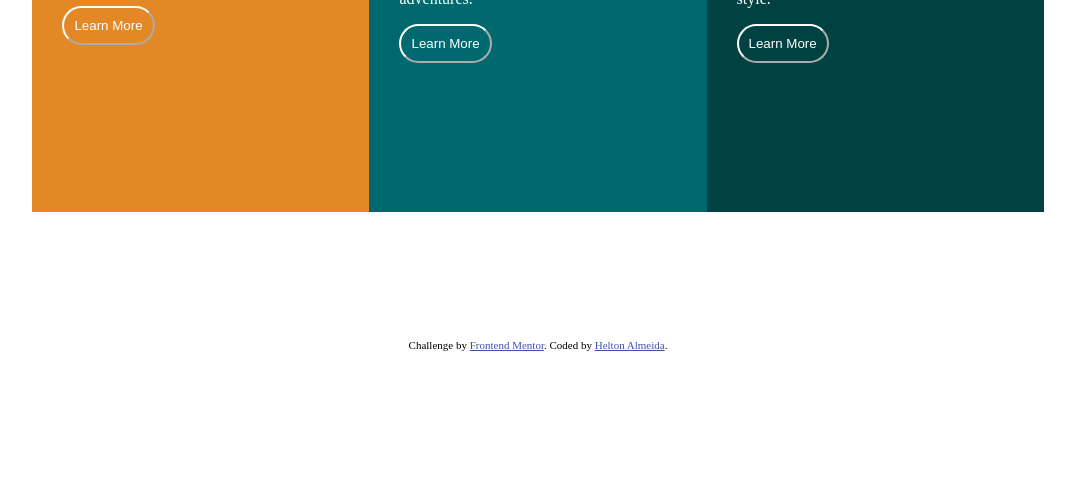
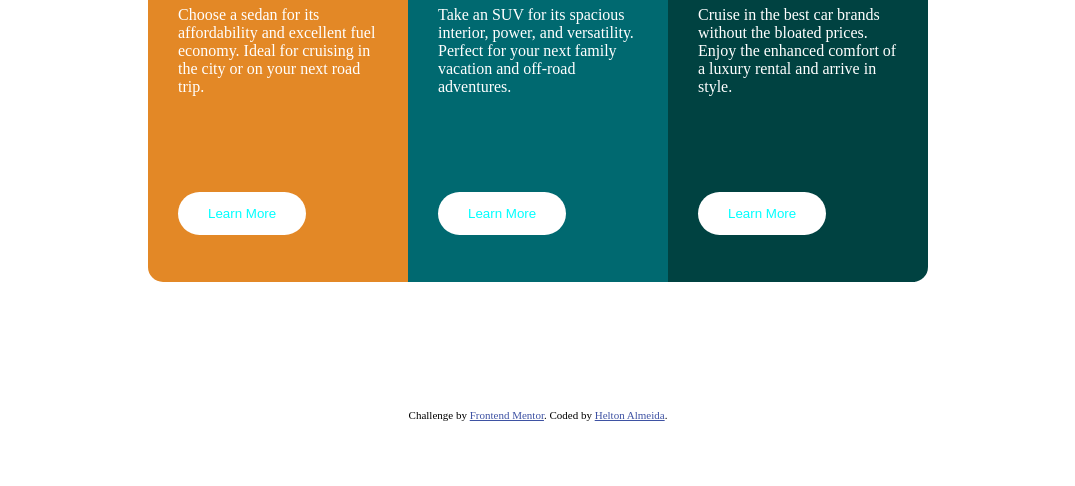
Before and after one commit to heltonmateus/3-column-preview-card-component-main, a plain HTML site: page index.html in a window 1280 px wide. Shown: the part 314-800 px from the top of the page, without its empty margins (102-1177 px from the left). Drawn offline with Linux system fonts and the light colour scheme.

Commit message:
finalizado desktop
finalizado desktop

```diff
--- a/index.html
+++ b/index.html
@@ -16,7 +16,7 @@
       display: flex;
       flex-direction: row;
       align-items: flex-end;
-      justify-content: space-between;
+      justify-content:center;
       color: white;
       margin: 10%;
     }
@@ -24,35 +24,41 @@
     #sedans{
       background-color: hsl(31, 77%, 52%);
       height: 400px;
-      width: 500px;
+      width: 200px;
       padding-left: 30px;
       padding-right: 30px;
+      padding-top: 70px;
+      border-radius: 15px 0px 0px 15px;
     }
 
     #suvs{
       background-color: hsl(184, 100%, 22%);
       height: 400px;
-      width: 500px;
+      width: 200px;
       padding-left: 30px;
       padding-right: 30px;
+      padding-top: 70px;
+
     }
 
     #luxury{
       background-color: hsl(179, 100%, 13%);
       height: 400px;
-      width: 500px;
+      width: 200px;
       padding-left: 30px;
       padding-right: 30px;
+      padding-top: 70px;
+      border-radius: 0px 15px 15px 0px;
     }
     .botao{
-      color: white;
-      background-color: rgba(0, 0, 0, 0);
-      border-color: white;
+      border: 0;
+      background-color: white;
       border-radius: 50px;
-      padding: 10px
-
-
-    }
+      padding: 14px;
+      padding-left: 30px;
+      padding-right: 30px;
+      margin-top: 80px;
+      color: aqua;
 
 
   </style>
```
